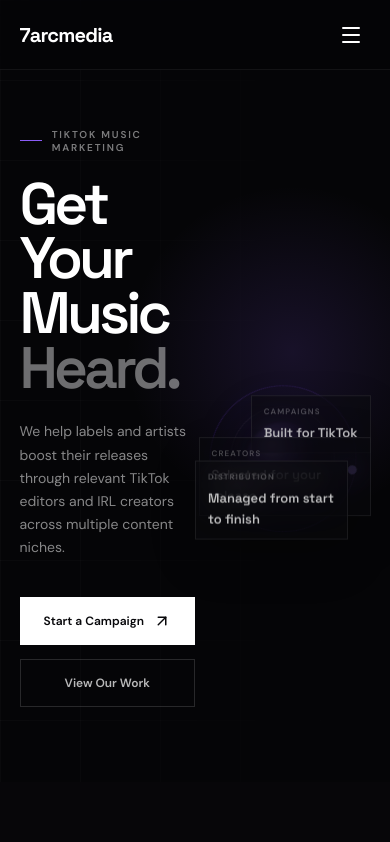
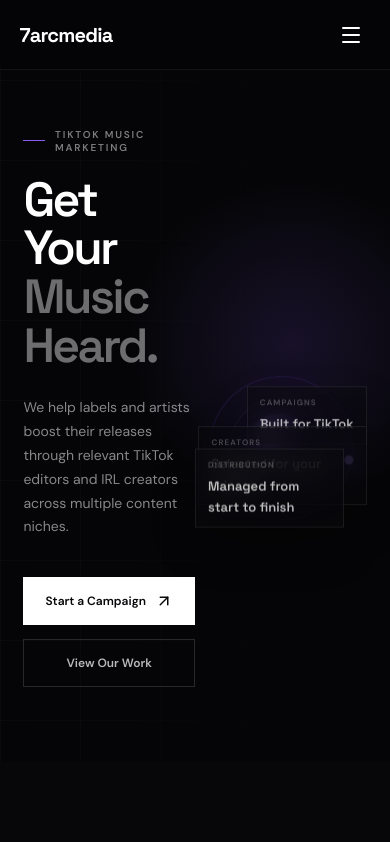
Before and after one commit to rushisav10-web/7arcmedia-portfolio, a React (Vite) app: page / in a window 390 px wide. Shown: the top 842 px of the page. Built offline with nearby package versions, Linux system fonts and the light colour scheme.

Commit message:
Improve mobile hero headline

```diff
--- a/src/App.jsx
+++ b/src/App.jsx
@@ -191,7 +191,6 @@
 
   return (
     <div className="site">
-      {/* NAVBAR */}
       <nav className="navbar">
         <a href="#home" className="nav-logo">
           7arc<span>media</span>
@@ -232,37 +231,30 @@
               <a href="#home" onClick={() => setMenuOpen(false)}>
                 Home
               </a>
-
               <a
                 href="#built-around-the-music"
                 onClick={() => setMenuOpen(false)}
               >
                 Our Story
               </a>
-
               <a href="#campaigns" onClick={() => setMenuOpen(false)}>
                 Work
               </a>
-
               <a href="#songs" onClick={() => setMenuOpen(false)}>
                 Songs
               </a>
-
               <a href="#process" onClick={() => setMenuOpen(false)}>
                 Process
               </a>
-
               <a
                 href="#why-work-with-us"
                 onClick={() => setMenuOpen(false)}
               >
                 Why Work With Us
               </a>
-
               <a href="#contact" onClick={() => setMenuOpen(false)}>
                 Contact
               </a>
-
               <a
                 href="#contact"
                 className="mobile-cta"
@@ -294,8 +286,8 @@
             </motion.div>
 
             <motion.h1 variants={reveal}>
-              Get Your Music
-              <br />
+              Get Your <span className="hero-mobile-break">Music</span>
+              <br className="hero-desktop-break" />
               <span>Heard.</span>
             </motion.h1>
 
@@ -327,12 +319,10 @@
             <span>Campaigns</span>
             <strong>Built for TikTok</strong>
           </div>
-
           <div className="hero-card hero-card-two">
             <span>Creators</span>
             <strong>Selected for your release</strong>
           </div>
-
           <div className="hero-card hero-card-three">
             <span>Distribution</span>
             <strong>Managed from start to finish</strong>
@@ -369,7 +359,6 @@
                 just hasn't found its way into the right videos, creators,
                 and communities.
               </p>
-
               <p>
                 That's where 7arcmedia comes in. We work with labels and
                 artists to get their releases into the hands of TikTok
@@ -409,7 +398,6 @@
               <div className="section-label">
                 Top Performing Content
               </div>
-
               <h2>
                 Content built to
                 <br />
@@ -456,7 +444,6 @@
                     <span className="top-content-label">
                       Top Performing Content
                     </span>
-
                     <span className="top-content-views">
                       {currentContent.views}
                     </span>
@@ -471,7 +458,6 @@
               >
                 <ChevronLeft size={24} />
               </button>
-
               <button
                 className="top-content-arrow top-content-arrow-right"
                 onClick={nextContent}
@@ -537,13 +523,11 @@
               <div className="section-label">
                 Songs We've Worked On
               </div>
-
               <h2>
                 Releases we've
                 <br />
                 <span>helped build momentum around.</span>
               </h2>
-
               <p className="songs-description">
                 A selection of releases we've supported through our music
                 campaigns.
@@ -559,7 +543,6 @@
               >
                 <ChevronLeft size={22} />
               </button>
-
               <button
                 type="button"
                 className="songs-arrow"
@@ -594,13 +577,11 @@
                   <h3 className="song-title" title={song.title}>
                     {song.title}
                   </h3>
-
                   {song.artist && (
                     <p className="song-artist" title={song.artist}>
                       {song.artist}
                     </p>
                   )}
-
                   <a
                     className="song-spotify-link"
                     href={song.spotify}
@@ -632,7 +613,6 @@
             variants={reveal}
           >
             <div className="section-label">Process</div>
-
             <h2>
               From release
               <br />
@@ -709,7 +689,6 @@
         </div>
       </section>
 
-      {/* WHY WORK WITH US */}
       <WhyWorkWithUs />
 
       {/* CONTACT / FOOTER */}
@@ -723,17 +702,14 @@
             variants={reveal}
           >
             <div className="section-label">Contact</div>
-
             <h2>
               Have a release
               <br />
               <span>to promote?</span>
             </h2>
-
             <p>
               Tell us about your release and campaign requirements.
             </p>
-
             <a
               href="https://www.instagram.com/7arcmedia/"
               target="_blank"
@@ -749,7 +725,6 @@
             <div className="footer-logo">
               7arc<span>media</span>
             </div>
-
             <p>
               © {new Date().getFullYear()} 7arcmedia. All rights reserved.
             </p>
--- a/src/Hero.css
+++ b/src/Hero.css
@@ -1,3 +1,4 @@
+
 .hero {
   position: relative;
   min-height: 100vh;
@@ -71,6 +72,7 @@
 
 .hero h1 {
   max-width: 850px;
+  margin: 0;
   font-family: "Space Grotesk", sans-serif;
   font-size: clamp(58px, 7.5vw, 112px);
   line-height: 0.91;
@@ -320,8 +322,10 @@
   }
 
   .hero h1 {
-    font-size: clamp(52px, 14vw, 82px);
-    line-height: 0.94;
+    max-width: 560px;
+    font-size: clamp(52px, 11.5vw, 76px);
+    line-height: 0.98;
+    letter-spacing: -0.06em;
   }
 
   .hero-description {
@@ -351,7 +355,7 @@
 
 @media (max-width: 480px) {
   .hero {
-    padding: 125px 5vw 75px;
+    padding: 125px 6vw 75px;
   }
 
   .hero-eyebrow {
@@ -359,12 +363,15 @@
   }
 
   .hero h1 {
-    font-size: clamp(48px, 15vw, 70px);
+    max-width: 360px;
+    font-size: clamp(46px, 12.5vw, 60px);
+    line-height: 1;
+    letter-spacing: -0.055em;
   }
 
   .hero-description {
     margin-top: 25px;
-    line-height: 1.65;
+    line-height: 1.7;
   }
 
   .hero-actions {
@@ -385,3 +392,34 @@
     padding: 10px 12px;
   }
 }
+/* Responsive hero headline */
+.hero-mobile-break {
+  color: inherit;
+}
+
+.hero-desktop-break {
+  display: block;
+}
+
+@media (max-width: 760px) {
+  .hero h1 {
+    max-width: 100%;
+    font-size: clamp(48px, 11.5vw, 68px);
+    line-height: 1.02;
+    letter-spacing: -0.055em;
+  }
+
+  .hero-mobile-break {
+    display: block;
+  }
+
+  .hero-desktop-break {
+    display: none;
+  }
+}
+
+@media (max-width: 380px) {
+  .hero h1 {
+    font-size: clamp(42px, 11.5vw, 48px);
+  }
+}
```
